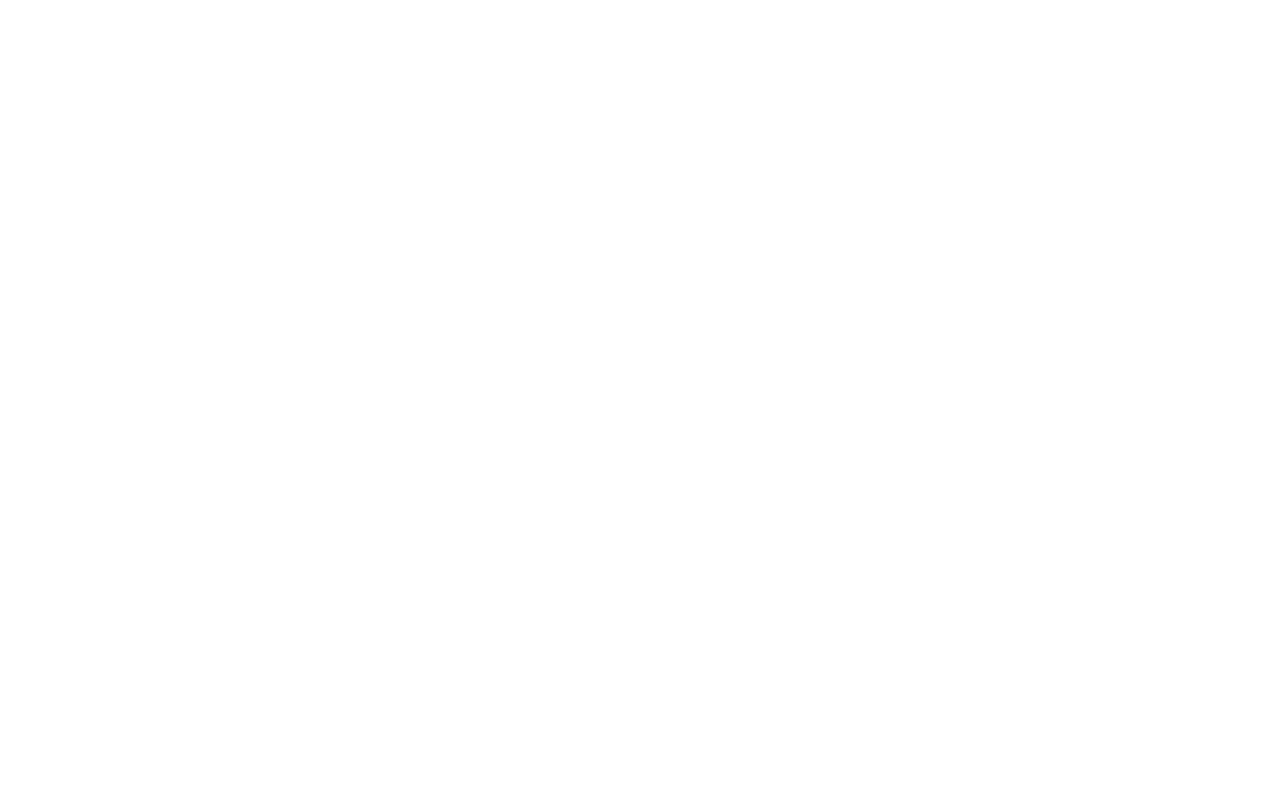
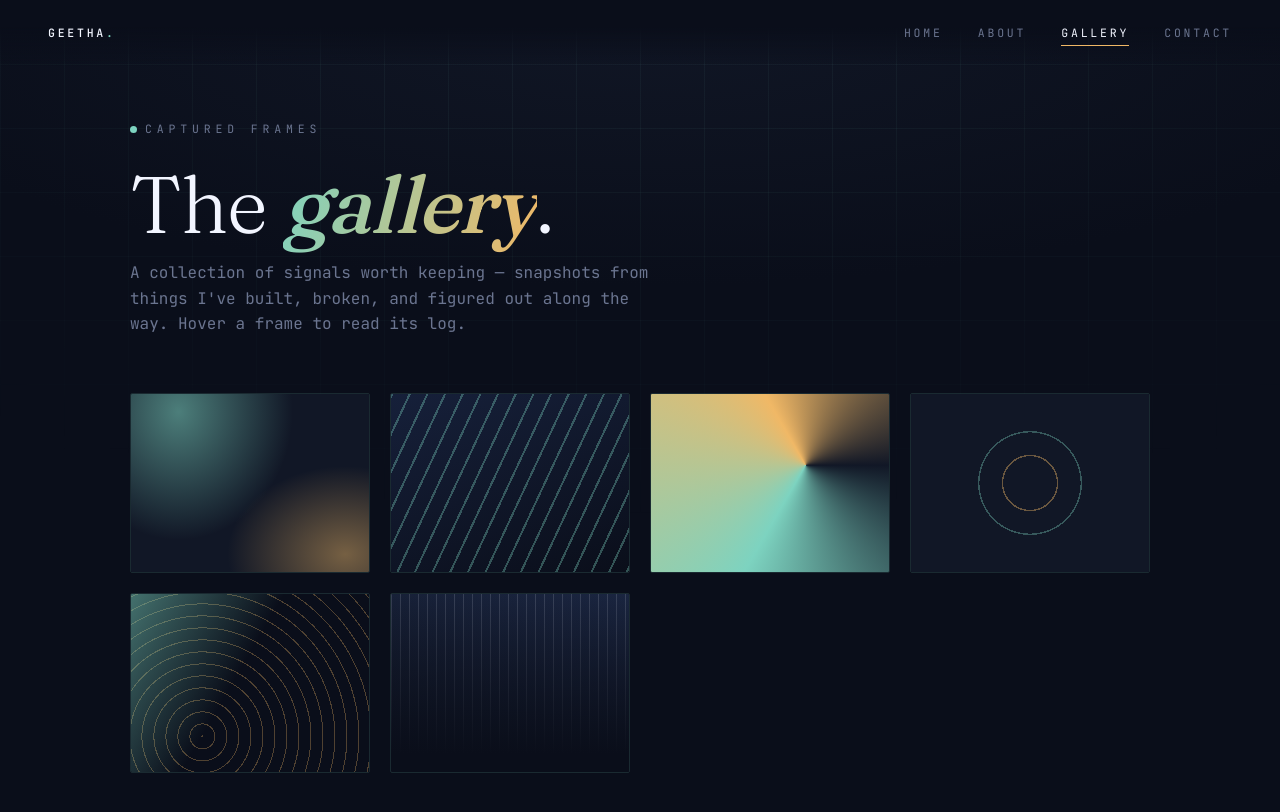
Before and after one commit to geetha-qong/Learning, a plain HTML site: page gallery.html in a window 1280 px wide. Drawn offline with Linux system fonts and the light colour scheme.

Commit message:
gallery page created

```diff
--- a/gallery.html
+++ b/gallery.html
@@ -0,0 +1,219 @@
+<!DOCTYPE html>
+<html lang="en">
+<head>
+  <meta charset="UTF-8" />
+  <meta name="viewport" content="width=device-width, initial-scale=1.0" />
+  <title>gallery — geetha</title>
+  <link rel="preconnect" href="https://fonts.googleapis.com" />
+  <link rel="preconnect" href="https://fonts.gstatic.com" crossorigin />
+  <link href="https://fonts.googleapis.com/css2?family=Fraunces:opsz,wght@9..144,300;9..144,500&family=JetBrains+Mono:wght@400;500&display=swap" rel="stylesheet" />
+  <style>
+    :root {
+      --void:      #0a0e1a;
+      --void-2:    #111726;
+      --ink:       #f2f5ff;
+      --muted:     #6b7590;
+      --signal:    #7dd3c0;
+      --signal-2:  #f0b866;
+      --line:      rgba(125, 211, 192, 0.14);
+    }
+
+    * { margin: 0; padding: 0; box-sizing: border-box; }
+
+    body {
+      background: radial-gradient(120% 60% at 50% 0%, var(--void-2) 0%, var(--void) 55%);
+      color: var(--ink);
+      font-family: "JetBrains Mono", ui-monospace, monospace;
+      min-height: 100vh;
+      position: relative;
+      line-height: 1.6;
+    }
+
+    body::before {
+      content: "";
+      position: fixed;
+      inset: 0;
+      background-image:
+        linear-gradient(var(--line) 1px, transparent 1px),
+        linear-gradient(90deg, var(--line) 1px, transparent 1px);
+      background-size: 64px 64px;
+      -webkit-mask-image: radial-gradient(120% 90% at 50% 0%, #000 20%, transparent 75%);
+      mask-image: radial-gradient(120% 90% at 50% 0%, #000 20%, transparent 75%);
+      opacity: 0.4;
+      pointer-events: none;
+      z-index: 0;
+    }
+
+    /* shared navigation */
+    .nav {
+      position: fixed;
+      top: 0; left: 0; right: 0;
+      z-index: 10;
+      display: flex;
+      align-items: center;
+      justify-content: space-between;
+      padding: 1.5rem clamp(1.25rem, 5vw, 3rem);
+      font-size: 0.72rem;
+      letter-spacing: 0.24em;
+      text-transform: uppercase;
+      background: linear-gradient(var(--void) 40%, transparent);
+    }
+    .nav .brand { color: var(--ink); text-decoration: none; font-weight: 500; }
+    .nav .brand .sig { color: var(--signal); }
+    .nav ul { display: flex; gap: clamp(0.9rem, 3.5vw, 2.2rem); list-style: none; }
+    .nav a { color: var(--muted); text-decoration: none; transition: color 0.25s ease; position: relative; }
+    .nav a:hover, .nav a:focus-visible { color: var(--signal); }
+    .nav a[aria-current="page"] { color: var(--ink); }
+    .nav a[aria-current="page"]::after {
+      content: ""; position: absolute; left: 0; right: 0; bottom: -6px;
+      height: 1px; background: var(--signal-2);
+    }
+
+    .wrap {
+      position: relative;
+      z-index: 1;
+      max-width: 1100px;
+      margin: 0 auto;
+      padding: clamp(7rem, 15vh, 10rem) clamp(1.5rem, 6vw, 2.5rem) 6rem;
+    }
+
+    .eyebrow {
+      font-size: 0.72rem;
+      letter-spacing: 0.42em;
+      text-transform: uppercase;
+      color: var(--muted);
+      margin-bottom: 1.6rem;
+    }
+    .eyebrow .dot {
+      display: inline-block; width: 7px; height: 7px; border-radius: 50%;
+      background: var(--signal); margin-right: 0.7em; vertical-align: middle;
+    }
+
+    h1 {
+      font-family: "Fraunces", Georgia, serif;
+      font-weight: 300;
+      font-size: clamp(2.6rem, 8vw, 5rem);
+      line-height: 1.0;
+      letter-spacing: -0.02em;
+      margin-bottom: 1rem;
+    }
+    h1 em {
+      font-weight: 500; font-style: italic;
+      background: linear-gradient(105deg, var(--signal), var(--signal-2));
+      -webkit-background-clip: text; background-clip: text; color: transparent;
+    }
+    .intro { color: var(--muted); max-width: 54ch; margin-bottom: 3.5rem; }
+
+    /* captured frames */
+    .grid {
+      display: grid;
+      grid-template-columns: repeat(auto-fill, minmax(240px, 1fr));
+      gap: 1.25rem;
+    }
+    .frame {
+      position: relative;
+      border: 1px solid var(--line);
+      border-radius: 2px;
+      overflow: hidden;
+      aspect-ratio: 4 / 3;
+      transition: border-color 0.3s ease, transform 0.3s ease;
+    }
+    .frame:hover, .frame:focus-within {
+      border-color: var(--signal);
+      transform: translateY(-4px);
+    }
+    /* generative "signal capture" — each tile a distinct field */
+    .art { position: absolute; inset: 0; }
+    .art-1 { background:
+      radial-gradient(80% 120% at 20% 10%, rgba(125,211,192,0.55), transparent 60%),
+      radial-gradient(90% 90% at 90% 90%, rgba(240,184,102,0.45), transparent 55%),
+      var(--void-2); }
+    .art-2 { background:
+      repeating-linear-gradient(115deg, rgba(125,211,192,0.35) 0 2px, transparent 2px 16px),
+      linear-gradient(160deg, #16203a, var(--void)); }
+    .art-3 { background:
+      conic-gradient(from 210deg at 65% 40%, var(--signal), var(--signal-2), var(--void-2), var(--signal)); }
+    .art-4 { background:
+      radial-gradient(circle at 50% 50%, transparent 0 18%, rgba(240,184,102,0.4) 18% 19%, transparent 19% 34%, rgba(125,211,192,0.35) 34% 35%, transparent 35%),
+      var(--void-2); }
+    .art-5 { background:
+      linear-gradient(120deg, rgba(125,211,192,0.5), transparent 45%),
+      repeating-radial-gradient(circle at 30% 80%, rgba(240,184,102,0.3) 0 1px, transparent 1px 12px),
+      var(--void); }
+    .art-6 { background:
+      linear-gradient(0deg, var(--void) 0 10%, transparent),
+      repeating-linear-gradient(90deg, rgba(242,245,255,0.14) 0 1px, transparent 1px 9px),
+      linear-gradient(200deg, #1a2540, var(--void-2)); }
+
+    .caption {
+      position: absolute;
+      left: 0; right: 0; bottom: 0;
+      padding: 1.6rem 1.1rem 1rem;
+      background: linear-gradient(transparent, rgba(10,14,26,0.92));
+      transform: translateY(28%);
+      opacity: 0;
+      transition: transform 0.3s ease, opacity 0.3s ease;
+    }
+    .frame:hover .caption, .frame:focus-within .caption {
+      transform: translateY(0); opacity: 1;
+    }
+    .caption .id {
+      font-size: 0.62rem; letter-spacing: 0.24em; text-transform: uppercase;
+      color: var(--signal); display: block; margin-bottom: 0.3rem;
+    }
+    .caption .title { font-family: "Fraunces", Georgia, serif; font-size: 1.1rem; }
+
+    @media (prefers-reduced-motion: reduce) {
+      .frame, .caption { transition: none; }
+      .caption { transform: none; opacity: 1; }
+    }
+  </style>
+</head>
+<body>
+  <nav class="nav">
+    <a class="brand" href="index.html">geetha<span class="sig">.</span></a>
+    <ul>
+      <li><a href="index.html">Home</a></li>
+      <li><a href="about.html">About</a></li>
+      <li><a href="gallery.html" aria-current="page">Gallery</a></li>
+      <li><a href="contact.html">Contact</a></li>
+    </ul>
+  </nav>
+
+  <main class="wrap">
+    <p class="eyebrow"><span class="dot"></span>captured frames</p>
+    <h1>The <em>gallery</em>.</h1>
+    <p class="intro">
+      A collection of signals worth keeping — snapshots from things I've built,
+      broken, and figured out along the way. Hover a frame to read its log.
+    </p>
+
+    <div class="grid">
+      <figure class="frame" tabindex="0">
+        <div class="art art-1"></div>
+        <figcaption class="caption"><span class="id">Frame 01</span><span class="title">First light</span></figcaption>
+      </figure>
+      <figure class="frame" tabindex="0">
+        <div class="art art-2"></div>
+        <figcaption class="caption"><span class="id">Frame 02</span><span class="title">Interference</span></figcaption>
+      </figure>
+      <figure class="frame" tabindex="0">
+        <div class="art art-3"></div>
+        <figcaption class="caption"><span class="id">Frame 03</span><span class="title">Spectrum sweep</span></figcaption>
+      </figure>
+      <figure class="frame" tabindex="0">
+        <div class="art art-4"></div>
+        <figcaption class="caption"><span class="id">Frame 04</span><span class="title">Concentric</span></figcaption>
+      </figure>
+      <figure class="frame" tabindex="0">
+        <div class="art art-5"></div>
+        <figcaption class="caption"><span class="id">Frame 05</span><span class="title">Scatter field</span></figcaption>
+      </figure>
+      <figure class="frame" tabindex="0">
+        <div class="art art-6"></div>
+        <figcaption class="caption"><span class="id">Frame 06</span><span class="title">Waveform</span></figcaption>
+      </figure>
+    </div>
+  </main>
+</body>
+</html>
```
Also changed, not shown: about.html (+1 -0 lines), contact.html (+1 -0 lines), index.html (+1 -0 lines).
